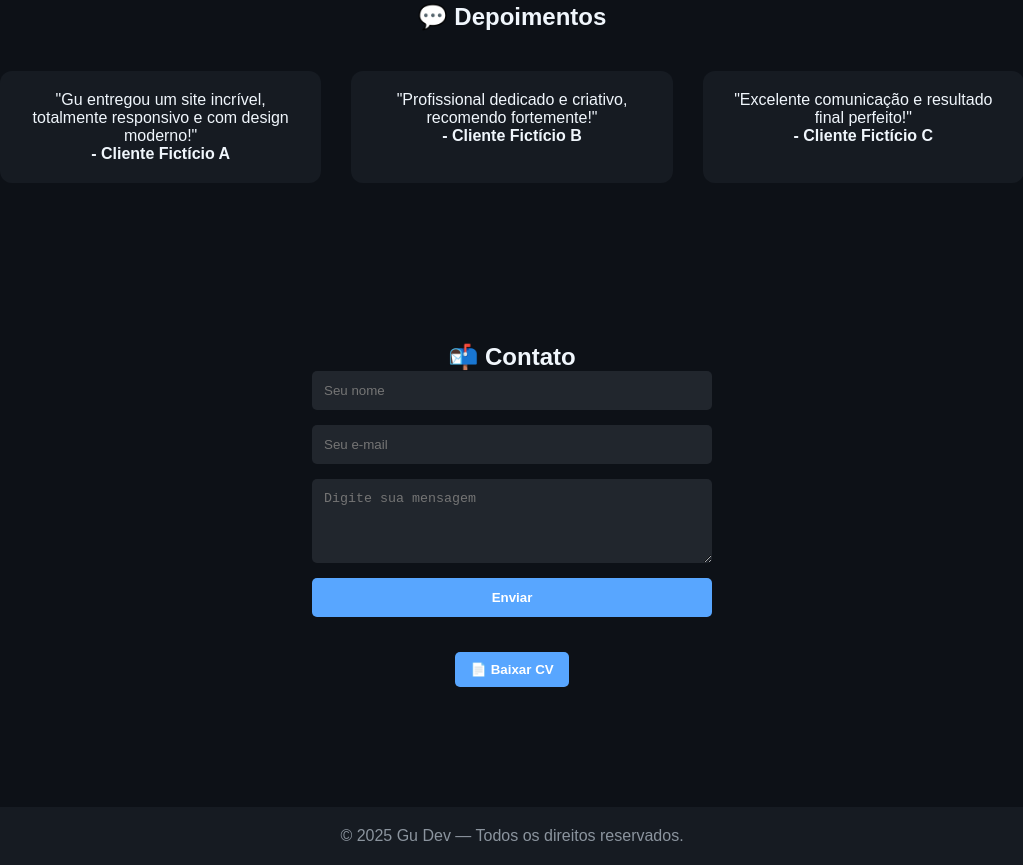
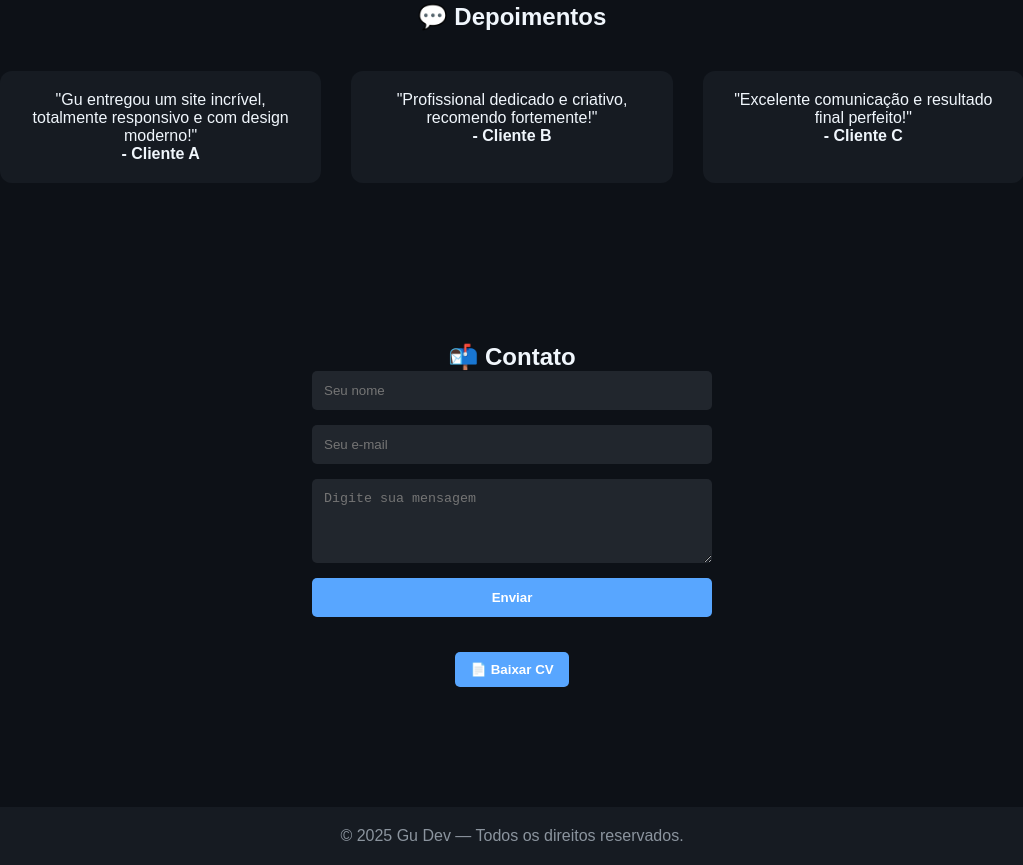
Before and after one commit to GuCoutinhoo/landingPage, a plain HTML site: page index.html in a window 1280 px wide. Shown: the part 3497-4362 px from the top of the page, without its empty margins (128-1151 px from the left). Drawn offline with Linux system fonts and the light colour scheme.

```diff
--- a/index.html
+++ b/index.html
@@ -179,9 +179,9 @@
 <section id="testimonials" class="hidden">
 <h2>💬 Depoimentos</h2>
 <div class="testimonials">
-<div class="testimonial-card"><p>"Gu entregou um site incrível, totalmente responsivo e com design moderno!"</p><strong>- Cliente Fictício A</strong></div>
-<div class="testimonial-card"><p>"Profissional dedicado e criativo, recomendo fortemente!"</p><strong>- Cliente Fictício B</strong></div>
-<div class="testimonial-card"><p>"Excelente comunicação e resultado final perfeito!"</p><strong>- Cliente Fictício C</strong></div>
+<div class="testimonial-card"><p>"Gu entregou um site incrível, totalmente responsivo e com design moderno!"</p><strong>- Cliente A</strong></div>
+<div class="testimonial-card"><p>"Profissional dedicado e criativo, recomendo fortemente!"</p><strong>- Cliente B</strong></div>
+<div class="testimonial-card"><p>"Excelente comunicação e resultado final perfeito!"</p><strong>- Cliente C</strong></div>
 </div>
 </section>
 
```
